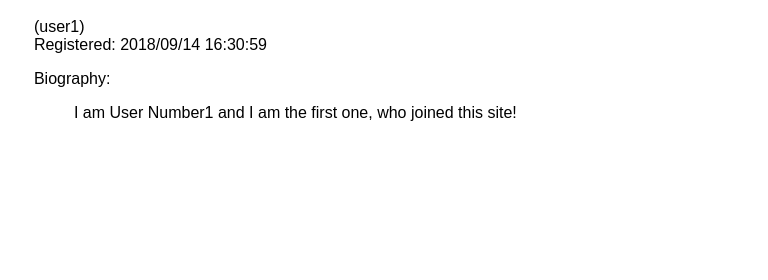
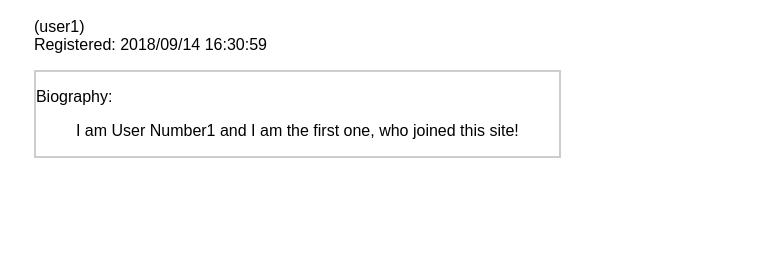
Before and after one commit to aarnautova/webprogbase-lab1, a plain HTML site: page user1.html in a window 1280 px wide. Shown: the part 133-413 px from the top of the page, 512-1280 px from the left. Drawn offline with Linux system fonts and the light colour scheme.

Commit message:
small fix

```diff
--- a/stylesheets/entitypagesstyle.css
+++ b/stylesheets/entitypagesstyle.css
@@ -14,7 +14,7 @@ img{
     margin-left: 3%;
 }
 
-.info{
+.bio{
     background-image: url(../images/footer.png);
     border: 2px solid #cdcdcd;
 }
```
